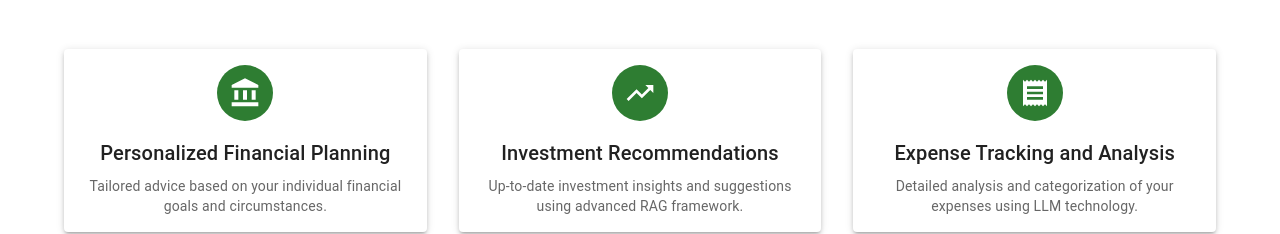
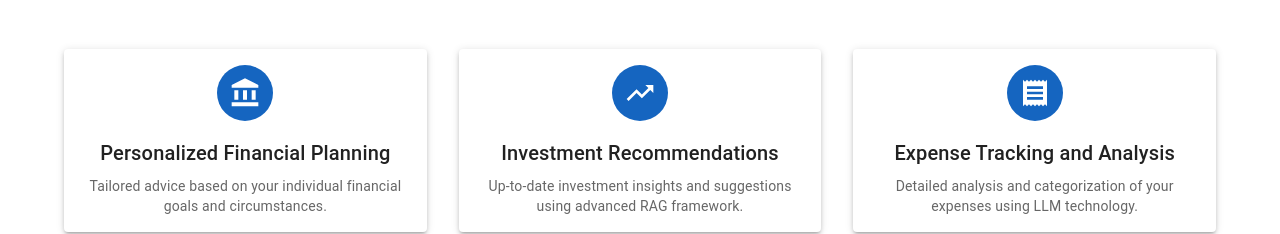
Before and after one commit to Abhiyantrana-Navonmesakah/Wealth_wise, a React (Vite) app in the folder front-end/: page / in a window 1280 px wide. Shown: the part 512-746 px from the top of the page. Built offline with nearby package versions, Linux system fonts and the light colour scheme.

Commit message:
theme changed

```diff
--- a/front-end/src/components/Home.jsx
+++ b/front-end/src/components/Home.jsx
@@ -13,7 +13,8 @@ import {
 const theme = createTheme({
   palette: {
     primary: {
-      main: '#2E7D32', // Green
+      // main: '#2E7D32', // Green
+      main: '#1565C0',
     },
     secondary: {
       main: '#1565C0', // Blue
@@ -41,7 +42,6 @@ const Home = () => {
       <CssBaseline />
       <AppBar position="static">
         <Toolbar >
-
           <Button color="inherit">Home</Button>
           <Button color="inherit">Features</Button>
           <Button color="inherit">About</Button>
```
